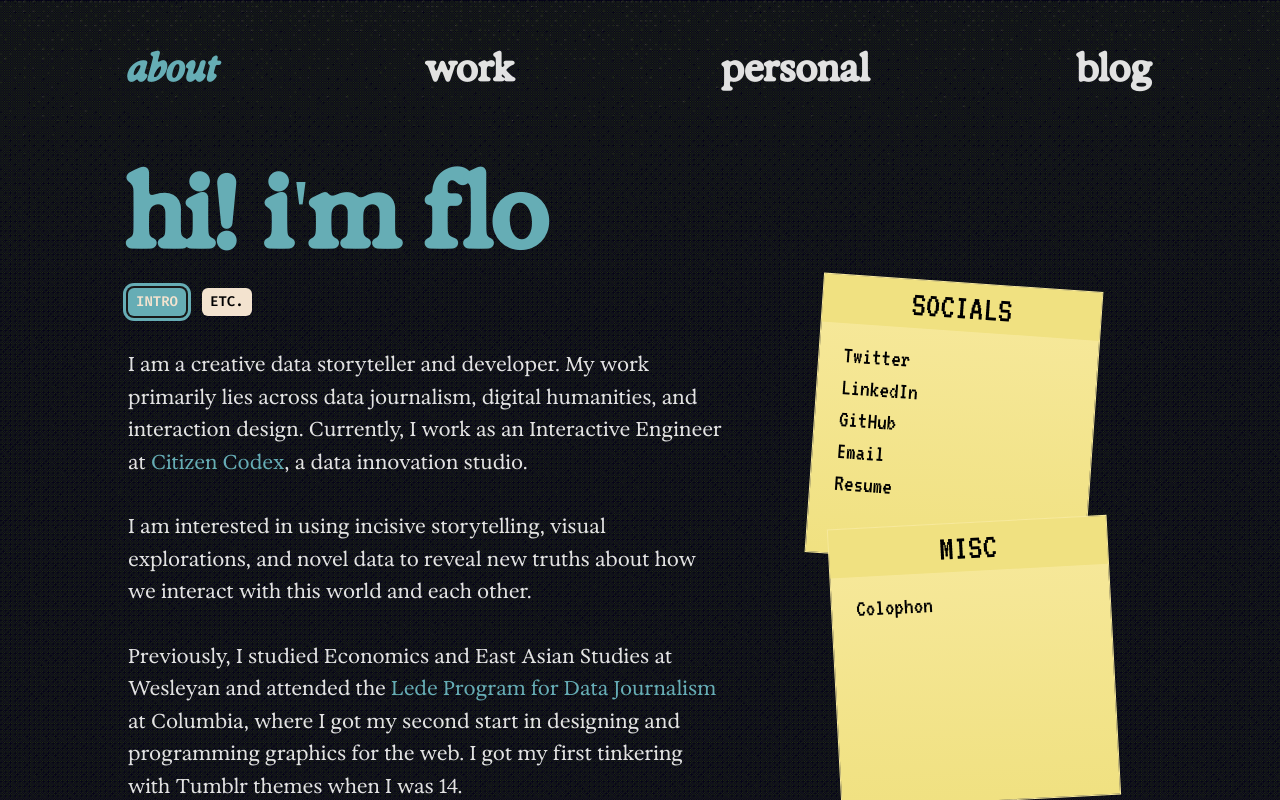
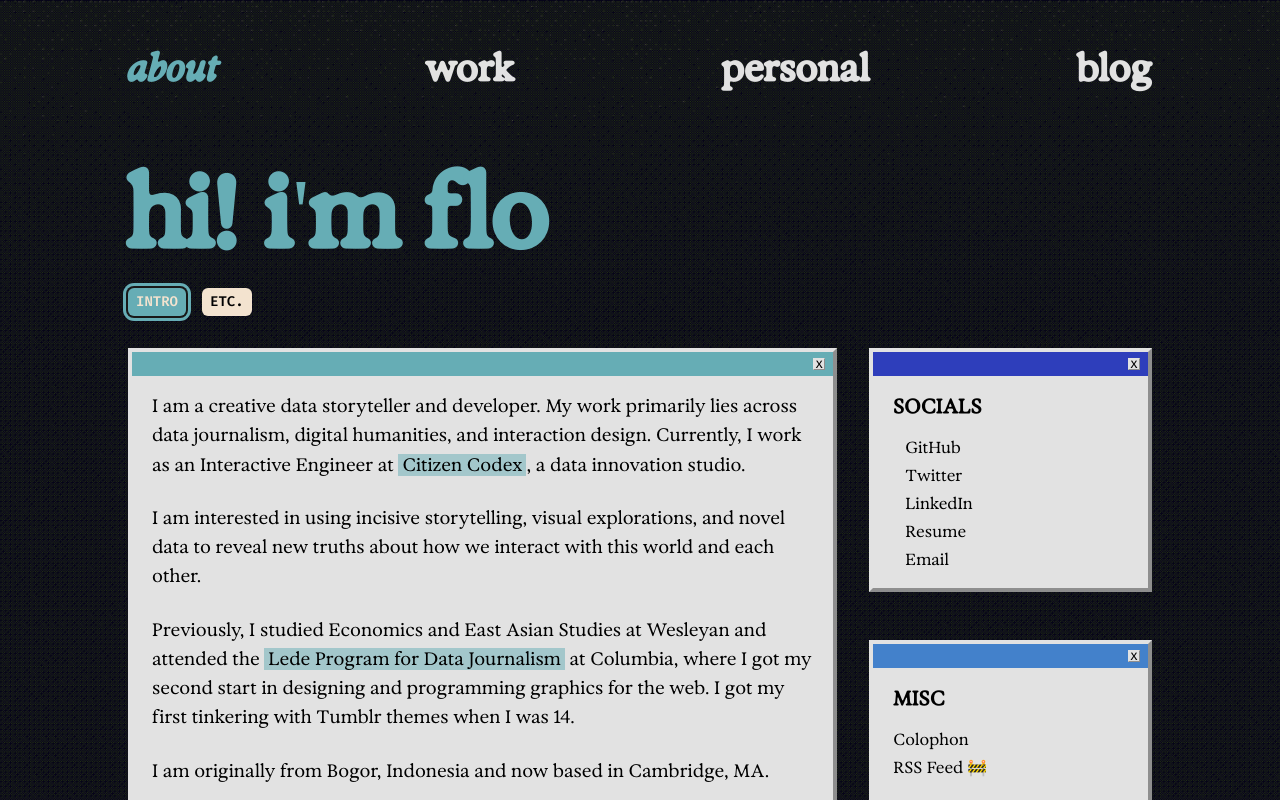
Before and after one commit to retrospatial/florinasutanto, a SvelteKit app: page / in a window 1280 px wide. Built offline with nearby package versions, Linux system fonts and the light colour scheme; no server answers; a web font is replaced by a local one; what markdown-it-attrs, markdown-it-bracketed-spans, markdown-it-task-lists would draw is missing.

Commit message:
home page restyling

```diff
--- /dev/null
+++ b/src/lib/helpers/Window.svelte
@@ -0,0 +1,34 @@
+<script lang="ts">
+	let { children, color = 'bg-accent-blue', class: classes = '' }: Props = $props();
+
+	interface Props {
+		class?: Classes;
+		color?: string;
+		children: any;
+	}
+</script>
+
+<div class="body-md about-link bg-white border-outset w-full {classes}">
+	<div class="relative w-full">
+		<div class="{color} top-0 h-6 w-full">
+			<div
+				class="border-outset-small absolute right-2 top-1/2 flex h-3 w-3 -translate-y-1/2 transform items-center justify-center border bg-white text-black text-sm font-mono pb-px"
+			>
+				x
+			</div>
+		</div>
+	</div>
+	<div class="px-5 py-4 body flex flex-col gap-4 text-black">
+		{@render children()}
+	</div>
+</div>
+
+<style lang="postcss">
+	.border-outset {
+		border: 4px outset var(--color-white);
+	}
+
+	.border-outset-small {
+		border: 1px outset var(--color-white);
+	}
+</style>
--- a/src/routes/+page.svelte
+++ b/src/routes/+page.svelte
@@ -1,6 +1,7 @@
 <script lang="ts">
 	import Radio from '$lib/helpers/Radio.svelte';
 	import Image from '$lib/helpers/Image.svelte';
+	import Window from '$lib/helpers/Window.svelte';
 	import Scrapbook from '$lib/components/home/Scrapbook.svelte';
 	import List from '$lib/components/home/List.svelte';
 	import { page } from '$app/state';
@@ -23,7 +24,7 @@
 		? 'gap-4 md:gap-8'
 		: 'gap-0'}"
 >
-	<div class={selectedOption === 'short' ? 'basis-full md:basis-3/5' : 'basis-full'}>
+	<div class="w-full">
 		{#key selectedOption}
 			<h1
 				class="heading-1 lowercase leading-tight mb-4 text-accent-blue ease-out transition-all duration-300 delay-200 transform"
@@ -40,8 +41,59 @@
 		{#key selectedOption}
 			<div in:fly={{ y: 40, duration: 600, easing: cubicOut, delay: 200 }} class="text-white">
 				{#if selectedOption === 'short'}
-					<div class="body-lg about-link">
-						{@html md(content.about_short.text)}
+					<div class="flex md:flex-row flex-col gap-4 md:gap-8 md:basis-3/5">
+						<Window>
+							{@html md(content.about_short.text)}
+						</Window>
+
+						<div class="flex flex-col md:basis-2/5 gap-4 justify-between">
+							<Window color="bg-[#2e3ebb]" class="h-full">
+								<p class="uppercase text-base md:text-xl font-[375]">
+									{content.links_list.socials.title}
+								</p>
+								<ul class="gap-1 flex flex-col">
+									{#each content.links_list.socials.links as link}
+										<li class="text-sm md:text-base group">
+											<a
+												href={link.href}
+												target="_blank"
+												rel="noopener noreferrer"
+												class="flex items-center gap-3 group-hover:text-[#2e3ebb] transition-colors duration-300"
+											>
+												<iconify-icon
+													icon={link.icon}
+													class="text-[#2e3ebb] shrink-0 inline-flex items-center"
+												/>
+												{link.title}
+											</a>
+										</li>
+									{/each}
+								</ul>
+							</Window>
+
+							<Window color="bg-[#4381cb]" class="h-full">
+								<p class="uppercase text-base md:text-xl font-[375]">
+									{content.links_list.others.title}
+								</p>
+								<div class="flex flex-col gap-2">
+									<ul class="gap-1 flex flex-col">
+										{#each content.links_list.others.links as link}
+											<li class="text-sm md:text-base gap-2 group">
+												<a
+													href={link.href}
+													target="_blank"
+													rel="noopener noreferrer"
+													class="flex items-center group-hover:text-[#4381cb] transition-colors duration-300"
+												>
+													{link.title}
+												</a>
+											</li>
+										{/each}
+										<ul></ul>
+									</ul>
+								</div>
+							</Window>
+						</div>
 					</div>
 				{:else}
 					<div class="mt-10 -mx-[5vw] lg:mx-0">
@@ -51,10 +103,4 @@
 			</div>
 		{/key}
 	</div>
-
-	{#if selectedOption === 'short'}
-		<div class="basis-full md:basis-2/5 flex items-center justify-center">
-			<List />
-		</div>
-	{/if}
 </section>
--- a/src/routes/+page.yaml
+++ b/src/routes/+page.yaml
@@ -16,26 +16,28 @@ links_list:
   socials:
     title: Socials
     links:
+      - title: GitHub
+        href: https://github.com/retrospatial
+        icon: mdi:github
       - title: Twitter
         href: https://twitter.com/flosutanto
         icon: mdi:twitter
       - title: LinkedIn
         href: https://linkedin.com/in/florinasutanto
         icon: mdi:linkedin
-      - title: GitHub
-        href: https://github.com/retrospatial
-        icon: mdi:github
+      - title: Resume
+        href: https://drive.google.com/file/d/1aW5xy3op26oF5P-lFiHu6OLcgDaXxvyN/view?usp=share_link
+        icon: mdi:resume
       - title: Email
         href: mailto:florinasutanto@gmail.com
         icon: ic:round-email
-      - title: Resume
-        href: https://drive.google.com/file/d/1aW5xy3op26oF5P-lFiHu6OLcgDaXxvyN/view?usp=share_link
-        icon: mdi:resume
   others:
     title: Misc
     links:
       - title: Colophon
         href: http://florinasutanto.com/blog/2026/colophon
+      - title: RSS Feed 🚧
+        href: #
 
 about_long:
   title: Scrapbook
--- a/src/routes/blog/+page.svelte
+++ b/src/routes/blog/+page.svelte
@@ -13,13 +13,13 @@
 </script>
 
 <section class="w-4/5 mx-auto">
-	<h2 class="heading-2 text-accent-pink md:mb-4">ideas, thoughts, reflections, etc.</h2>
-	<div class="flex flex-col">
+	<h2 class="heading-2 text-accent-pink mb-4">ideas, thoughts, reflections, etc.</h2>
+	<div class="flex flex-col gap-4">
 		{#each posts as post}
-			<article class="text-white group">
+			<article class="text-white group post-card relative rounded-sm">
 				<a href="/blog/{post.slug}">
 					<div
-						class="flex flex-col md:flex-row justify-center md:justify-between items-center w-full"
+						class="flex flex-col md:flex-row justify-center md:justify-between items-center w-full pl-4 md:pl-6"
 					>
 						{#if post.cover}
 							<img
@@ -59,9 +59,6 @@
 							/>
 						{/if}
 					</div>
-					<div
-						class="w-1/4 md:w-1/12 h-0.5 bg-accent-pink group-hover:w-full transition-all duration-300"
-					></div>
 				</a>
 			</article>
 		{/each}
@@ -86,4 +83,23 @@
 	.blog-list-date {
 		@apply font-mono text-xs leading-normal uppercase md:text-sm;
 	}
+
+	.post-card {
+		border: 2px dotted var(--color-accent-pink);
+	}
+
+	.post-card::before {
+		content: '';
+		position: absolute;
+		inset: -2px;
+		border: 2px solid var(--color-accent-pink);
+		border-radius: inherit;
+		opacity: 0;
+		transition: opacity 300ms ease;
+		pointer-events: none;
+	}
+
+	.post-card:hover::before {
+		opacity: 1;
+	}
 </style>
```
Also changed, not shown: src/lib/styles/app.css.
